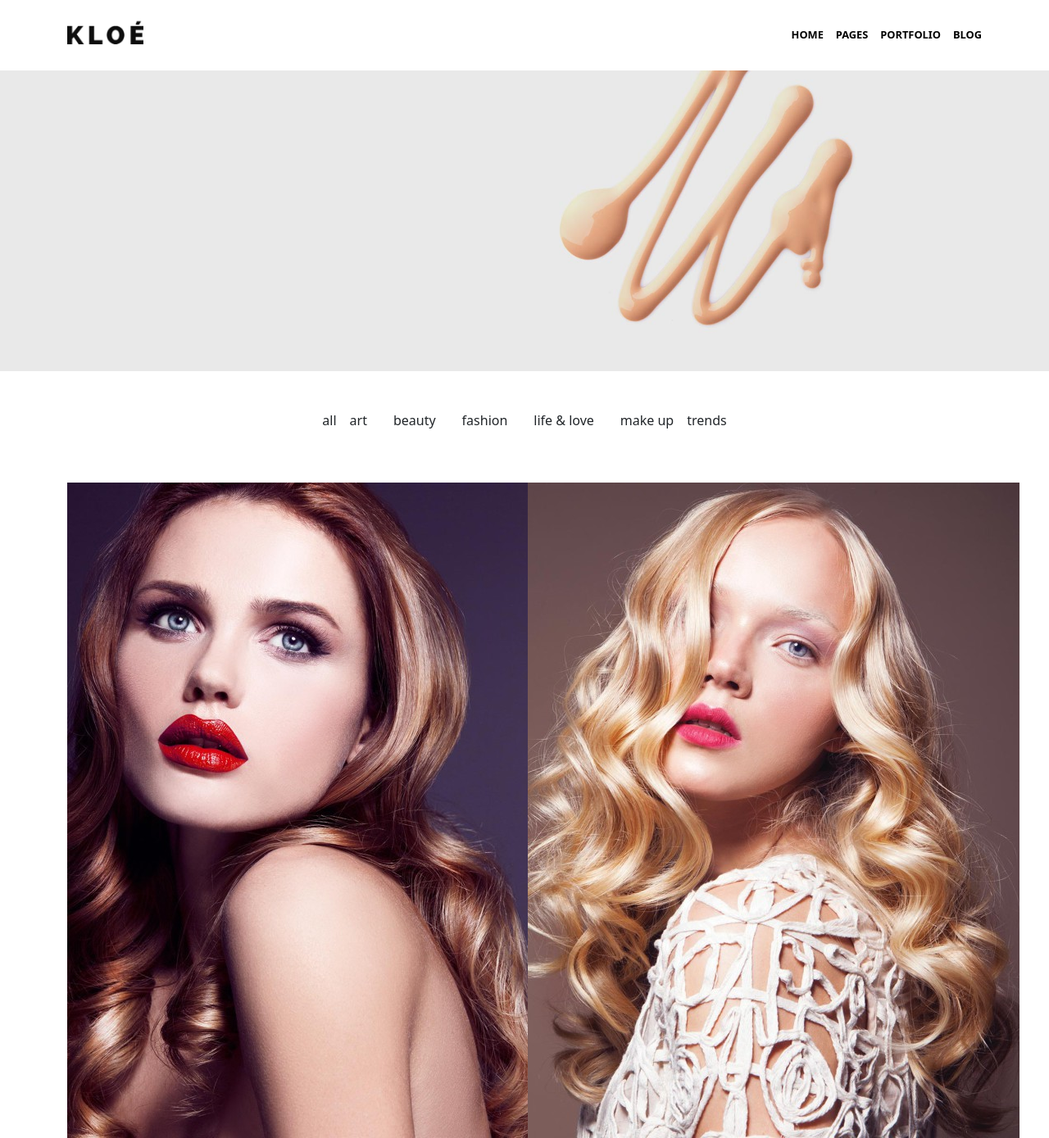
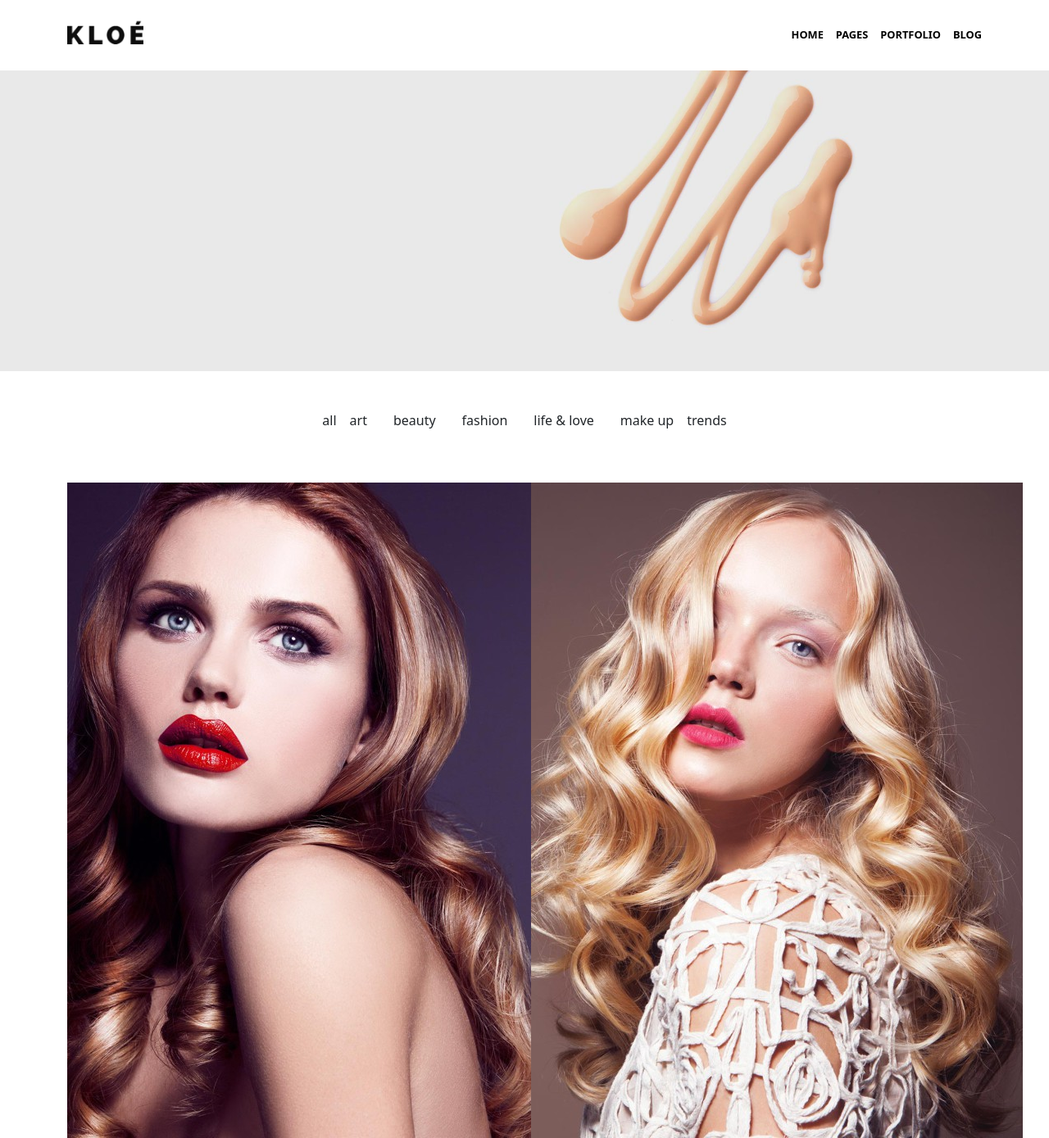
Before and after one commit to adryanszencz/proje, a plain HTML site: page pages/portifolio.html in a window 1280 px wide. Shown: the top 1389 px of the page at 82% size. Drawn offline with nearby package versions, Linux system fonts and the light colour scheme; files whose address does not match are found by name.

Commit message:
Update portifolio.html

```diff
--- a/pages/portifolio.html
+++ b/pages/portifolio.html
@@ -31,7 +31,7 @@
             <p class="mx-3">make up</p>
             <p>trends</p>
         </div>
-        <div class="row row-cols-2 g-2">
+        <div class="row row-cols-2 g-3">
             <div class="col">
                 <img src="./../img/Glitter-Paparazzi-600x800.jpg" alt="">
                 <h4 class="text-center fw-bold mt-3">GLITTER PARARAZZI</h4>
```
